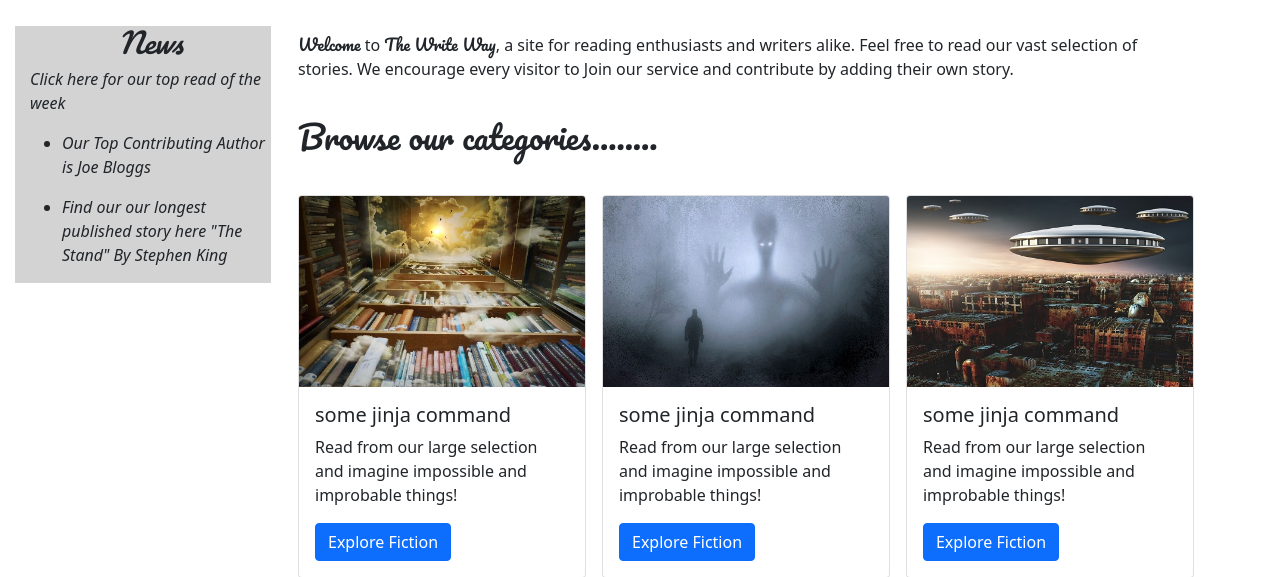
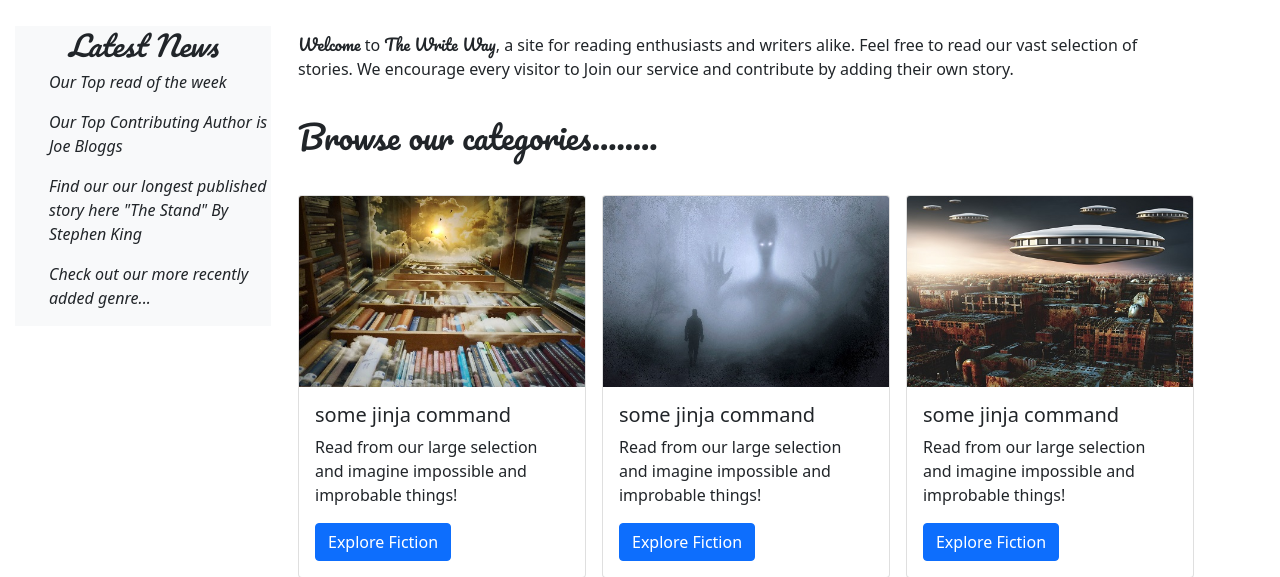
Before and after one commit to KRyan23/The_Write_Way, a Flask app: page / in a window 1280 px wide. Shown: the part 96-673 px from the top of the page. Run offline with Flask 2, Linux system fonts and the light colour scheme; data that the repository does not hold is empty; some libraries are stand-ins or nearby versions.

Commit message:
minor layout adjustment

```diff
--- a/static/css/style.css
+++ b/static/css/style.css
@@ -76,20 +76,23 @@
 .news-content h3{
     font-family:Pacifico;
     text-align: center;
+    padding-top: 3px;
 }
 
-li {
-    text-decoration: none;
+ul {
+    list-style-type: none;
 }
 
 aside {
     width: 20%;
-    padding-left: 15px;
+    padding-left: 2px;
+    padding-right: 2px;
     margin-left: 15px;
     margin-right:15px;
     float: left;
     font-style: italic;
-    background-color: lightgray;
+    background-color: #f8f9fa;
+    text-align: left;
 
   }
 /* ------------------------- Media queries ----------------------------- */
--- a/templates/base.html
+++ b/templates/base.html
@@ -54,11 +54,13 @@
   </header>
 <!-- News content-->
   <aside class="news-content">
-    <h3>News</h3>
-    <p>Click here for our top read of the week</p>
+    <h3>Latest News</h3>
+
     <ul>
+      <li><p>Our Top read of the week</p> <!--pull some stat from the db--></li>
       <li><p>Our Top Contributing Author is Joe Bloggs</p> <!--Insert most freqently updated profile--></li>
       <li><p>Find our our longest published story here "The Stand" By Stephen King<!-- Retrieve another stat from the DB here--></p></li>
+      <li><p>Check out our more recently added genre...</p> <!--pull some stat from the db--></li>
     </ul>
  </aside>
 
@@ -82,7 +84,7 @@
 <!-- First row of categories -->
 <div class="container ">
   <div class="row">
-    <div class="col-sm-3 col-md-4 col-lg-4 col-xl-4">
+    <div class="col-sm-6 col-md-6 col-lg-4 col-xl-4">
   <div class="card">
     <img src="static/images/fiction.jpg" class="card-img-top" alt="fiction image" aria-label="fiction image">
     <div class="card-body">
@@ -93,7 +95,7 @@
   </div>
 </div>
 
-  <div class="col-sm-3 col-md-4 col-lg-4 col-xl-4">
+  <div class="col-sm-6 col-md-6 col-lg-4 col-xl-4">
   <div class="card">
     <img src="static/images/horror.jpg" class="card-img-top" alt="horror image" aria-label="horror image">
     <div class="card-body">
@@ -104,7 +106,7 @@
   </div>
   </div>
 
-  <div class="col-sm-4 col-md-4 col-lg-4 col-xl-4">
+  <div class="col-sm-6 col-md-6 col-lg-4 col-xl-4">
   <div class="card">
     <img src="static/images/ufos.jpg" class="card-img-top" alt="sci-fi image" aria-label="sci-fi image">
     <div class="card-body">
```
